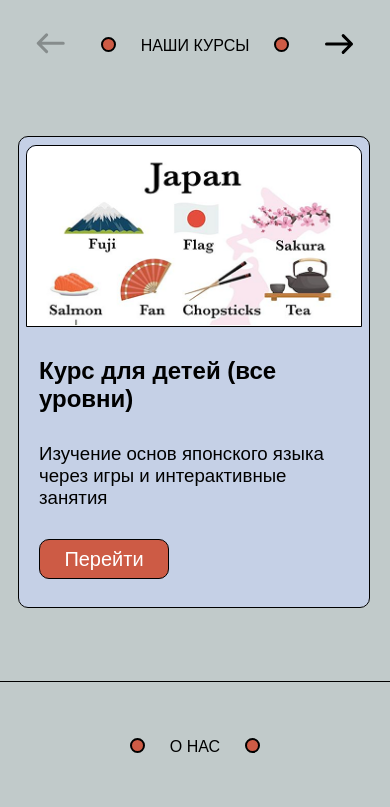
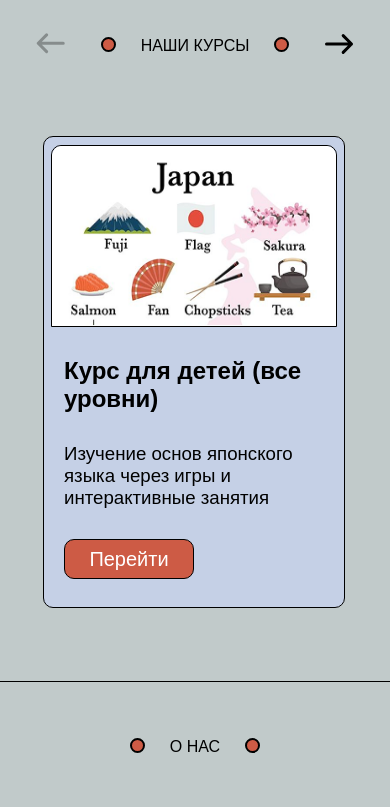
Before and after one commit to SolanumMuricatum/ikigailang, a plain HTML site: page index.html in a window 390 px wide. Shown: the part 820-1627 px from the top of the page. Drawn offline with Linux system fonts and the light colour scheme.

Commit message:
fixed card's width for max 431px screen width

```diff
--- a/styles/style_main.css
+++ b/styles/style_main.css
@@ -858,10 +858,21 @@ td {
     justify-content: center;
   }
 
+  .card{
+    width: 300px;
+    margin-left: 25px;
+    margin-right: 25px;
+  }
+
+  .card-img{
+    width: 284px;
+  }
+
   .cards-wrapper{
     display: flex;
     overflow-x: hidden;
     scroll-behavior: smooth;
+    gap: 40px;
   }
 
   .about-us-block{
@@ -957,6 +968,8 @@ td {
     width: 680px;
     text-align: center;
     font-size: 18px;
+    padding-left: 20px;
+    padding-right: 20px;
   }
 
   .contact-info{
```
